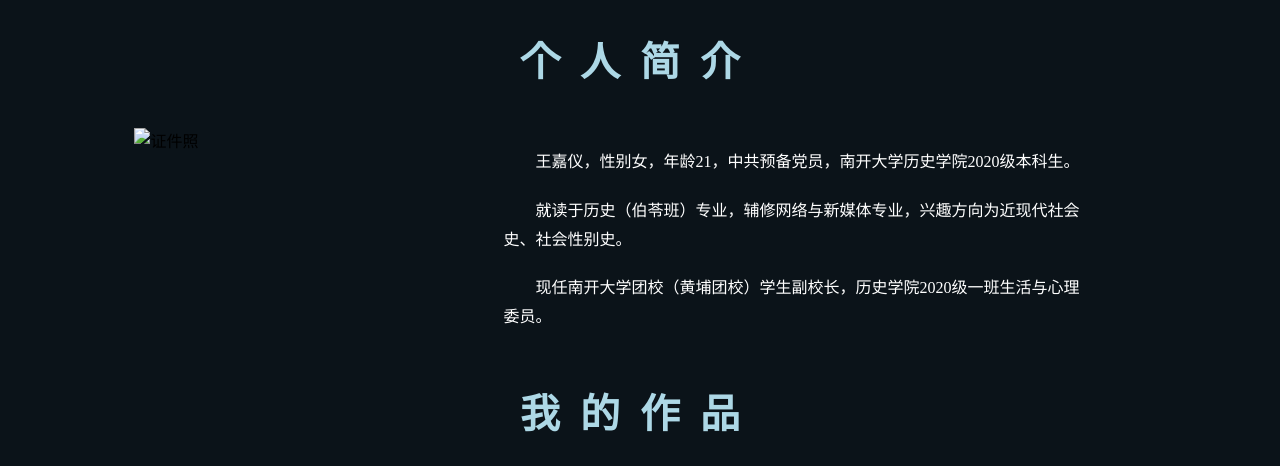
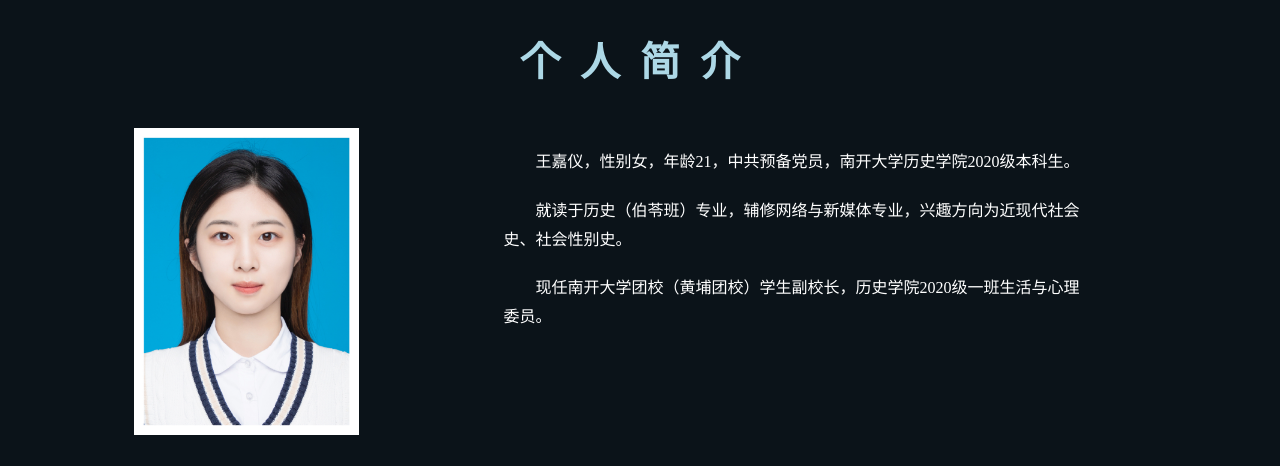
Before and after one commit to nuonuo1993/nuonuo2, a plain HTML site: page index.html in a window 1280 px wide. Shown: the part 960-1426 px from the top of the page. Drawn offline with Linux system fonts and the light colour scheme; files whose address does not match are found by name.

Commit message:
Update index.html

```diff
--- a/index.html
+++ b/index.html
@@ -27,7 +27,7 @@
        <div id="about">
 
        <div class="about-img">
-           <img src="证件照.jpg" alt="证件照" width="224.7px" height="307.2px">
+           <img src="photo/证件照.jpg" alt="证件照" width="224.7px" height="307.2px">
            </img src>
        </div>
        <div class="about-text">
```
